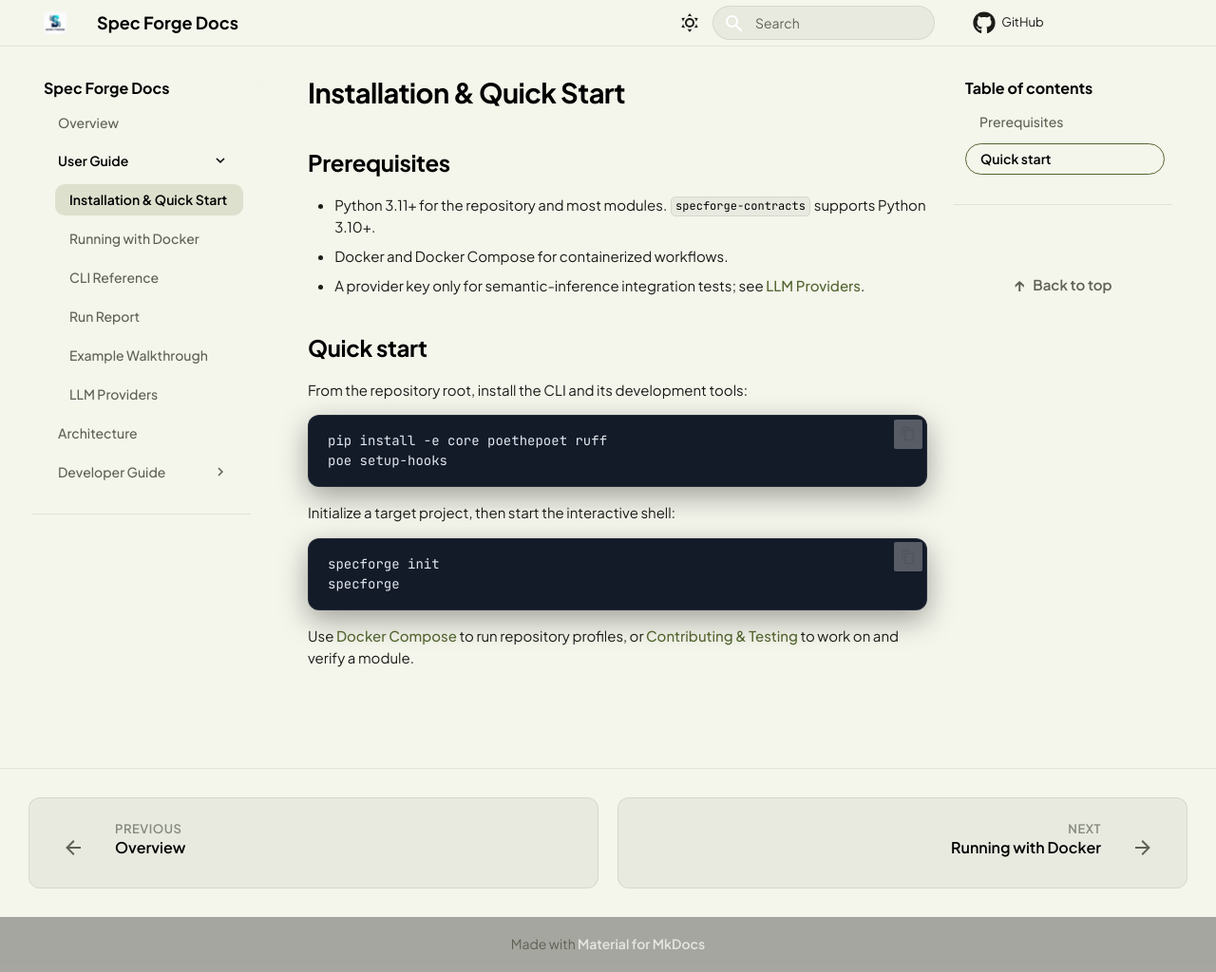
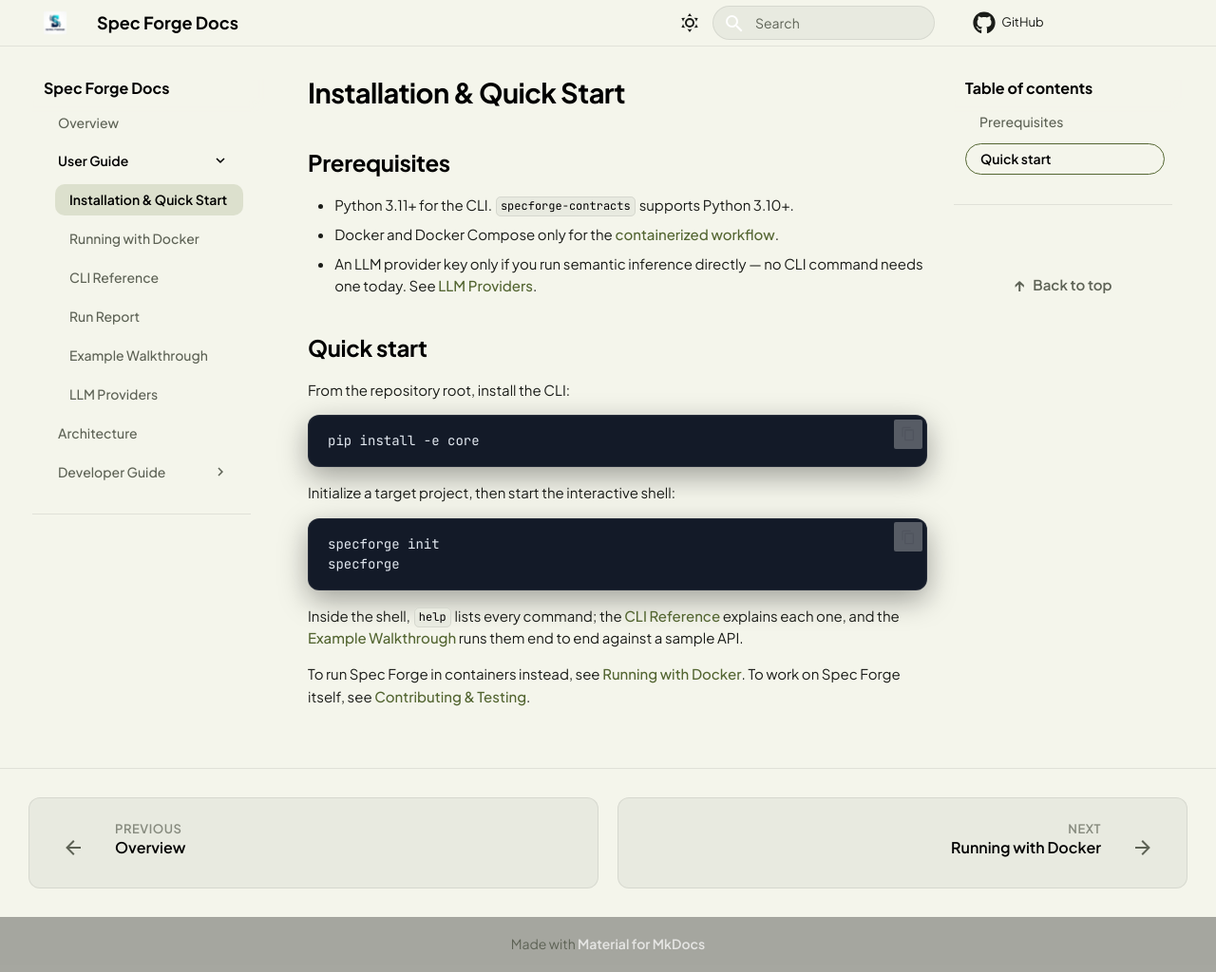
Before and after one commit to Spec-Forge-Testing/specforge-docs, an MkDocs documentation site: the page built from docs/user-guide/installation.md, in a window 1280 px wide and 1024 px high. Shown: the whole window at 95% size. Built offline with MkDocs 1.6.1 and Material for MkDocs 9.7.7, drawn with Linux system fonts in a browser that asks for light colours; comment, search, counter and statistics services are not loaded.

Commit message:
docs(user-guide): scope install to end users

````diff
--- a/docs/user-guide/installation.md
+++ b/docs/user-guide/installation.md
@@ -2,19 +2,17 @@
 
 ## Prerequisites
 
-- Python 3.11+ for the repository and most modules. `specforge-contracts`
-  supports Python 3.10+.
-- Docker and Docker Compose for containerized workflows.
-- A provider key only for semantic-inference integration tests; see
-  [LLM Providers](llm-providers.md).
+- Python 3.11+ for the CLI. `specforge-contracts` supports Python 3.10+.
+- Docker and Docker Compose only for the [containerized workflow](docker.md).
+- An LLM provider key only if you run semantic inference directly — no CLI
+  command needs one today. See [LLM Providers](llm-providers.md).
 
 ## Quick start
 
-From the repository root, install the CLI and its development tools:
+From the repository root, install the CLI:
 
 ```bash
-pip install -e core poethepoet ruff
-poe setup-hooks
+pip install -e core
 ```
 
 Initialize a target project, then start the interactive shell:
@@ -24,6 +22,10 @@ specforge init
 specforge
 ```
 
-Use [Docker Compose](docker.md) to run repository profiles, or
-[Contributing & Testing](../developer-guide/contributing.md) to work on and
-verify a module.
+Inside the shell, `help` lists every command; the [CLI Reference](cli-reference.md)
+explains each one, and the [Example Walkthrough](example-walkthrough.md) runs them
+end to end against a sample API.
+
+To run Spec Forge in containers instead, see [Running with Docker](docker.md). To
+work on Spec Forge itself, see
+[Contributing & Testing](../developer-guide/contributing.md).
````
Also changed, not shown: docs/developer-guide/contributing.md (+14 -1 lines), docs/user-guide/docker.md (+2 -1 lines).
